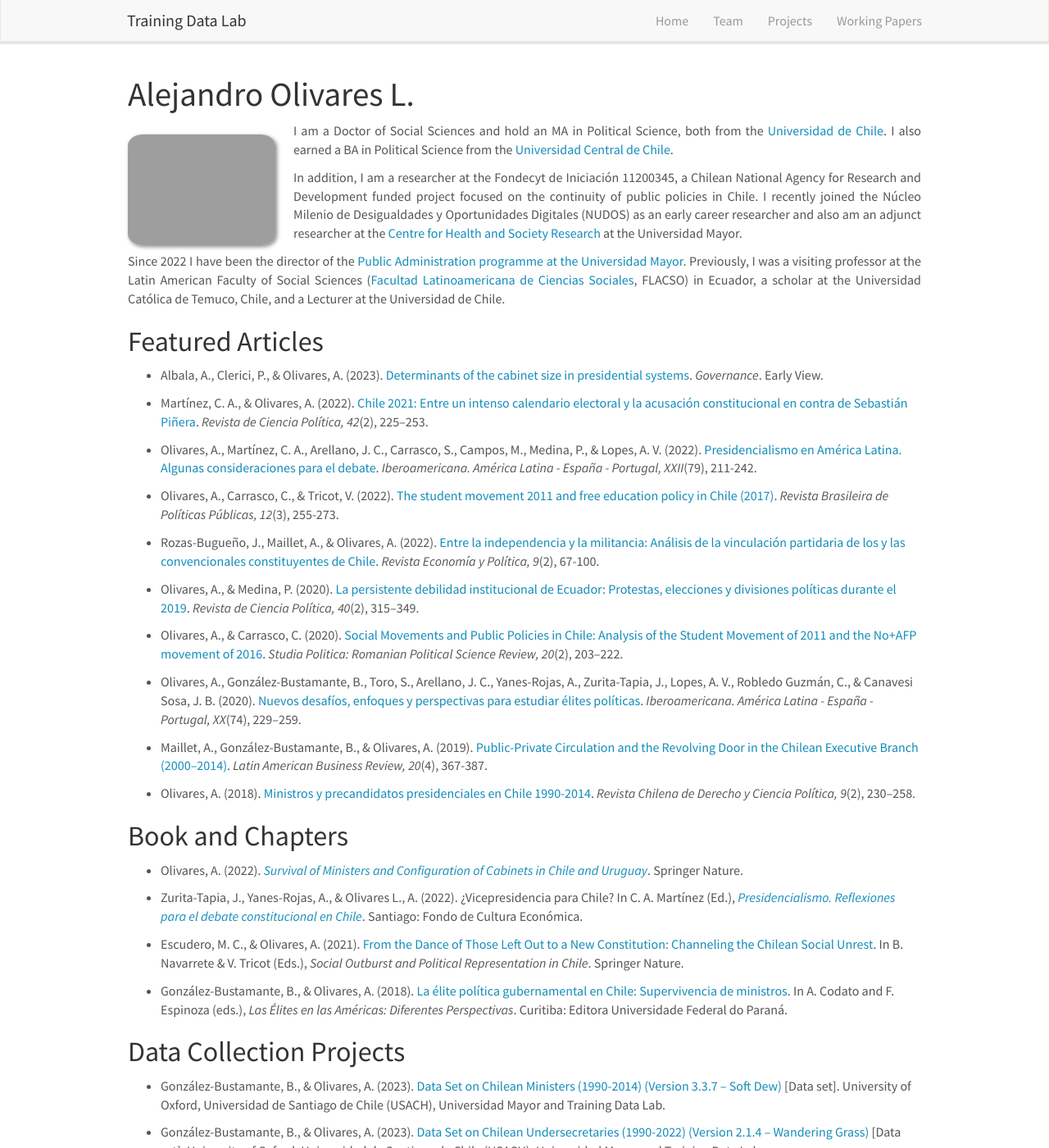
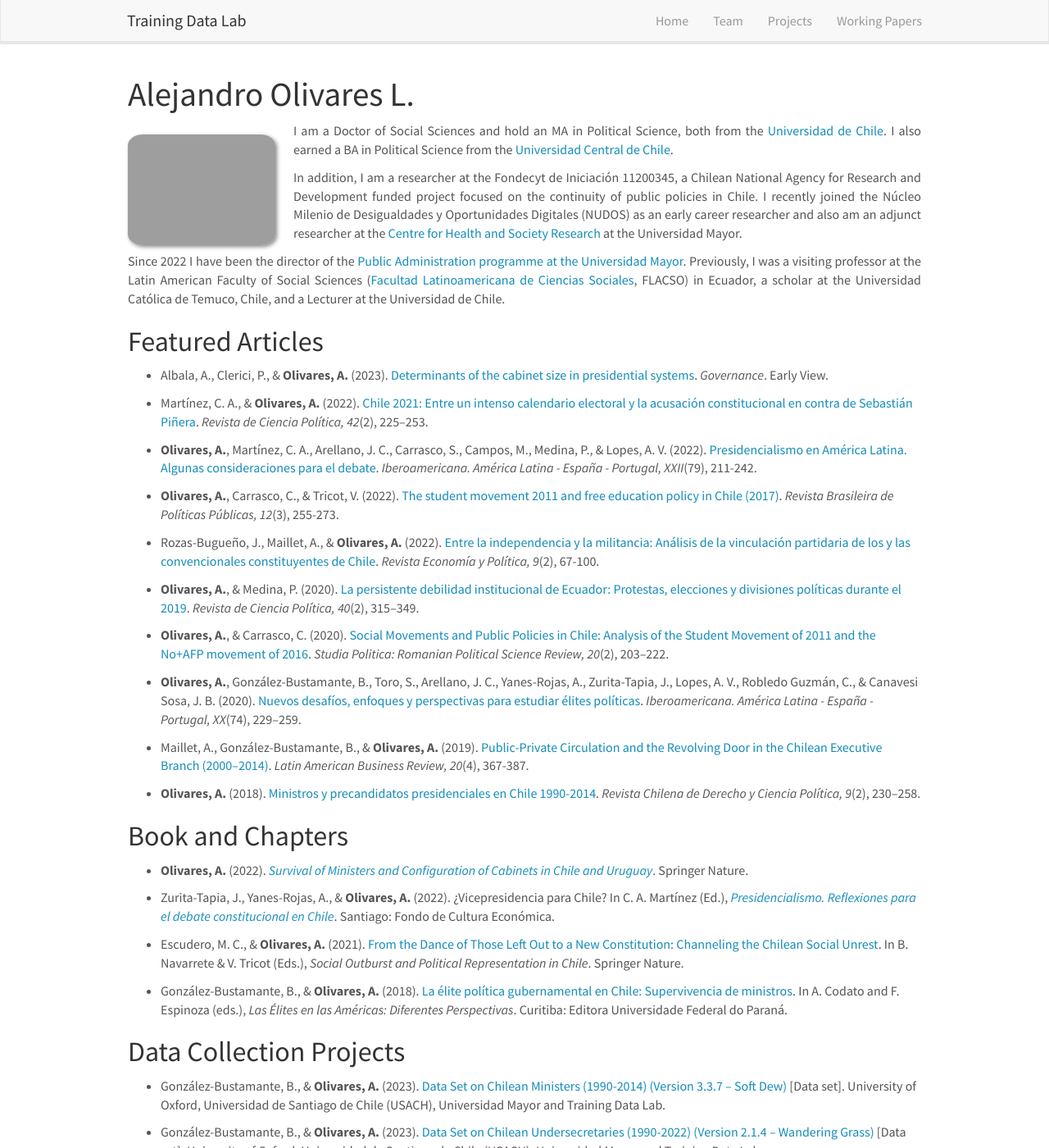
Before and after one commit to training-datalab/old-training-datalab.com, a Jekyll site: the page built from _pages/aolivares.md, in a window 1280 px wide and 1400 px high. Shown: the whole window at 82% size. Built offline with Jekyll 4.4.1, drawn with Linux system fonts in a browser that asks for light colours; nearby versions of some CDN libraries.

Commit message:
Update aolivares.md

```diff
--- a/_pages/aolivares.md
+++ b/_pages/aolivares.md
@@ -18,41 +18,41 @@
 
 ## Featured Articles
 
-- Albala, A., Clerici, P., & Olivares, A. (2023). <a href="https://doi.org/10.1111/gove.12803" target="_blank">Determinants of the cabinet size in presidential systems</a>. *Governance*. Early View.
+- Albala, A., Clerici, P., & **Olivares, A.** (2023). <a href="https://doi.org/10.1111/gove.12803" target="_blank">Determinants of the cabinet size in presidential systems</a>. *Governance*. Early View.
 
-- Martínez, C. A., & Olivares, A. (2022). <a href="https://doi.org/10.4067/s0718-090x2022005000119" target="_blank">Chile 2021: Entre un intenso calendario electoral y la acusación constitucional en contra de Sebastián Piñera</a>. *Revista de Ciencia Política, 42*(2), 225–253.
+- Martínez, C. A., & **Olivares, A.** (2022). <a href="https://doi.org/10.4067/s0718-090x2022005000119" target="_blank">Chile 2021: Entre un intenso calendario electoral y la acusación constitucional en contra de Sebastián Piñera</a>. *Revista de Ciencia Política, 42*(2), 225–253.
 
-- Olivares, A., Martínez, C. A., Arellano, J. C., Carrasco, S., Campos, M., Medina, P., & Lopes, A. V. (2022). <a href="https://doi.org/10.18441/ibam.22.2022.79.211-242" target="_blank">Presidencialismo en América Latina. Algunas consideraciones para el debate</a>. *Iberoamericana. América Latina - España - Portugal, XXII*(79), 211-242.
+- **Olivares, A.**, Martínez, C. A., Arellano, J. C., Carrasco, S., Campos, M., Medina, P., & Lopes, A. V. (2022). <a href="https://doi.org/10.18441/ibam.22.2022.79.211-242" target="_blank">Presidencialismo en América Latina. Algunas consideraciones para el debate</a>. *Iberoamericana. América Latina - España - Portugal, XXII*(79), 211-242.
 
-- Olivares, A., Carrasco, C., & Tricot, V. (2022). <a href="https://doi.org/10.5102/rbpp.v12i3.8637" target="_blank">The student movement 2011 and free education policy in Chile (2017)</a>. *Revista Brasileira de Políticas Públicas, 12*(3), 255-273.
+- **Olivares, A.**, Carrasco, C., & Tricot, V. (2022). <a href="https://doi.org/10.5102/rbpp.v12i3.8637" target="_blank">The student movement 2011 and free education policy in Chile (2017)</a>. *Revista Brasileira de Políticas Públicas, 12*(3), 255-273.
 
-- Rozas-Bugueño, J., Maillet, A., & Olivares, A. (2022). <a href="http://www.economiaypolitica.cl/index.php/eyp/article/view/188" target="_blank">Entre la independencia y la militancia: Análisis de la vinculación partidaria de los y las convencionales constituyentes de Chile</a>. *Revista Economía y Política, 9*(2), 67-100.
+- Rozas-Bugueño, J., Maillet, A., & **Olivares, A.** (2022). <a href="http://www.economiaypolitica.cl/index.php/eyp/article/view/188" target="_blank">Entre la independencia y la militancia: Análisis de la vinculación partidaria de los y las convencionales constituyentes de Chile</a>. *Revista Economía y Política, 9*(2), 67-100.
 
-- Olivares, A., & Medina, P. (2020). <a href="http://dx.doi.org/10.4067/S0718-090X2020005000110" target="_blank">La persistente debilidad institucional de Ecuador: Protestas, elecciones y divisiones políticas durante el 2019</a>. *Revista de Ciencia Política, 40*(2), 315–349.
+- **Olivares, A.**, & Medina, P. (2020). <a href="http://dx.doi.org/10.4067/S0718-090X2020005000110" target="_blank">La persistente debilidad institucional de Ecuador: Protestas, elecciones y divisiones políticas durante el 2019</a>. *Revista de Ciencia Política, 40*(2), 315–349.
 
-- Olivares, A., & Carrasco, C. (2020). <a href="https://nbn-resolving.org/urn:nbn:de:0168-ssoar-69926-8" target="_blank">Social Movements and Public Policies in Chile: Analysis of the Student Movement of 2011 and the No+AFP movement of 2016</a>. *Studia Politica: Romanian Political Science Review, 20*(2), 203–222.
+- **Olivares, A.**, & Carrasco, C. (2020). <a href="https://nbn-resolving.org/urn:nbn:de:0168-ssoar-69926-8" target="_blank">Social Movements and Public Policies in Chile: Analysis of the Student Movement of 2011 and the No+AFP movement of 2016</a>. *Studia Politica: Romanian Political Science Review, 20*(2), 203–222.
 
-- Olivares, A., González-Bustamante, B., Toro, S., Arellano, J. C., Yanes-Rojas, A., Zurita-Tapia, J., Lopes, A. V., Robledo Guzmán, C., & Canavesi Sosa, J. B. (2020). <a href="https://doi.org/10.18441/ibam.20.2020.74.229-259" target="_blank">Nuevos desafíos, enfoques y perspectivas para estudiar élites políticas</a>. *Iberoamericana. América Latina - España - Portugal, XX*(74), 229–259.
+- **Olivares, A.**, González-Bustamante, B., Toro, S., Arellano, J. C., Yanes-Rojas, A., Zurita-Tapia, J., Lopes, A. V., Robledo Guzmán, C., & Canavesi Sosa, J. B. (2020). <a href="https://doi.org/10.18441/ibam.20.2020.74.229-259" target="_blank">Nuevos desafíos, enfoques y perspectivas para estudiar élites políticas</a>. *Iberoamericana. América Latina - España - Portugal, XX*(74), 229–259.
 
-- Maillet, A., González-Bustamante, B., & Olivares, A. (2019). <a href="https://doi.org/10.1080/10978526.2019.1652099" target="_blank">Public-Private Circulation and the Revolving Door in the Chilean Executive Branch (2000–2014)</a>. *Latin American Business Review, 20*(4), 367-387.
+- Maillet, A., González-Bustamante, B., & **Olivares, A.** (2019). <a href="https://doi.org/10.1080/10978526.2019.1652099" target="_blank">Public-Private Circulation and the Revolving Door in the Chilean Executive Branch (2000–2014)</a>. *Latin American Business Review, 20*(4), 367-387.
 
-- Olivares, A. (2018). <a href="https://portalrevistas.uct.cl/index.php/RDCP/article/view/1798" target="_blank">Ministros y precandidatos presidenciales en Chile 1990-2014</a>. *Revista Chilena de Derecho y Ciencia Política, 9*(2), 230–258.
+- **Olivares, A.** (2018). <a href="https://portalrevistas.uct.cl/index.php/RDCP/article/view/1798" target="_blank">Ministros y precandidatos presidenciales en Chile 1990-2014</a>. *Revista Chilena de Derecho y Ciencia Política, 9*(2), 230–258.
 
 ## Book and Chapters
 
-- Olivares, A. (2022). <a href="https://link.springer.com/book/10.1007/978-3-030-92802-5" target="_blank">*Survival of Ministers and Configuration of Cabinets in Chile and Uruguay*</a>. Springer Nature.
+- **Olivares, A.** (2022). <a href="https://link.springer.com/book/10.1007/978-3-030-92802-5" target="_blank">*Survival of Ministers and Configuration of Cabinets in Chile and Uruguay*</a>. Springer Nature.
 
-- Zurita-Tapia, J., Yanes-Rojas, A., & Olivares L., A. (2022). ¿Vicepresidencia para Chile? In C. A. Martínez (Ed.), <a href="https://fondodeculturaeconomica.cl/products/presidencialismo-fce" target="_blank">*Presidencialismo. Reflexiones para el debate constitucional en Chile*</a>. Santiago: Fondo de Cultura Económica.
+- Zurita-Tapia, J., Yanes-Rojas, A., & **Olivares, A.** (2022). ¿Vicepresidencia para Chile? In C. A. Martínez (Ed.), <a href="https://fondodeculturaeconomica.cl/products/presidencialismo-fce" target="_blank">*Presidencialismo. Reflexiones para el debate constitucional en Chile*</a>. Santiago: Fondo de Cultura Económica.
 
-- Escudero, M. C., & Olivares, A. (2021). <a href="https://link.springer.com/chapter/10.1007/978-3-030-70320-2_10" target="_blank">From the Dance of Those Left Out to a New Constitution: Channeling the Chilean Social Unrest</a>. In B. Navarrete & V. Tricot (Eds.), *Social Outburst and Political Representation in Chile*. Springer Nature.
+- Escudero, M. C., & **Olivares, A.** (2021). <a href="https://link.springer.com/chapter/10.1007/978-3-030-70320-2_10" target="_blank">From the Dance of Those Left Out to a New Constitution: Channeling the Chilean Social Unrest</a>. In B. Navarrete & V. Tricot (Eds.), *Social Outburst and Political Representation in Chile*. Springer Nature.
 
-- González-Bustamante, B., & Olivares, A. (2018). <a href="https://www.researchgate.net/publication/325699783_Elites_en_las_Americas_diferentes_perspectivas_Elites_in_the_Americas_Different_Perspectives" target="_blank">La élite política gubernamental en Chile: Supervivencia de ministros</a>. In A. Codato and F. Espinoza (eds.), *Las Élites en las Américas: Diferentes Perspectivas*. Curitiba: Editora Universidade Federal do Paraná.
+- González-Bustamante, B., & **Olivares, A.** (2018). <a href="https://www.researchgate.net/publication/325699783_Elites_en_las_Americas_diferentes_perspectivas_Elites_in_the_Americas_Different_Perspectives" target="_blank">La élite política gubernamental en Chile: Supervivencia de ministros</a>. In A. Codato and F. Espinoza (eds.), *Las Élites en las Américas: Diferentes Perspectivas*. Curitiba: Editora Universidade Federal do Paraná.
 
 ## Data Collection Projects
 
-- González-Bustamante, B., & Olivares, A. (2023). <a href="https://doi.org/10.5281/zenodo.5744536" target="_blank">Data Set on Chilean Ministers (1990-2014) (Version 3.3.7 -- Soft Dew)</a> [Data set]. University of Oxford, Universidad de Santiago de Chile (USACH), Universidad Mayor and Training Data Lab.
+- González-Bustamante, B., & **Olivares, A.** (2023). <a href="https://doi.org/10.5281/zenodo.5744536" target="_blank">Data Set on Chilean Ministers (1990-2014) (Version 3.3.7 -- Soft Dew)</a> [Data set]. University of Oxford, Universidad de Santiago de Chile (USACH), Universidad Mayor and Training Data Lab.
 
-- González-Bustamante, B., & Olivares, A. (2023). <a href="https://doi.org/10.5281/zenodo.5715384" target="_blank">Data Set on Chilean Undersecretaries (1990-2022) (Version 2.1.4 -- Wandering Grass)</a> [Data set]. University of Oxford, Universidad de Santiago de Chile (USACH), Universidad Mayor and Training Data Lab.
+- González-Bustamante, B., & **Olivares, A.** (2023). <a href="https://doi.org/10.5281/zenodo.5715384" target="_blank">Data Set on Chilean Undersecretaries (1990-2022) (Version 2.1.4 -- Wandering Grass)</a> [Data set]. University of Oxford, Universidad de Santiago de Chile (USACH), Universidad Mayor and Training Data Lab.
 
 ### Contact Information
 
```
